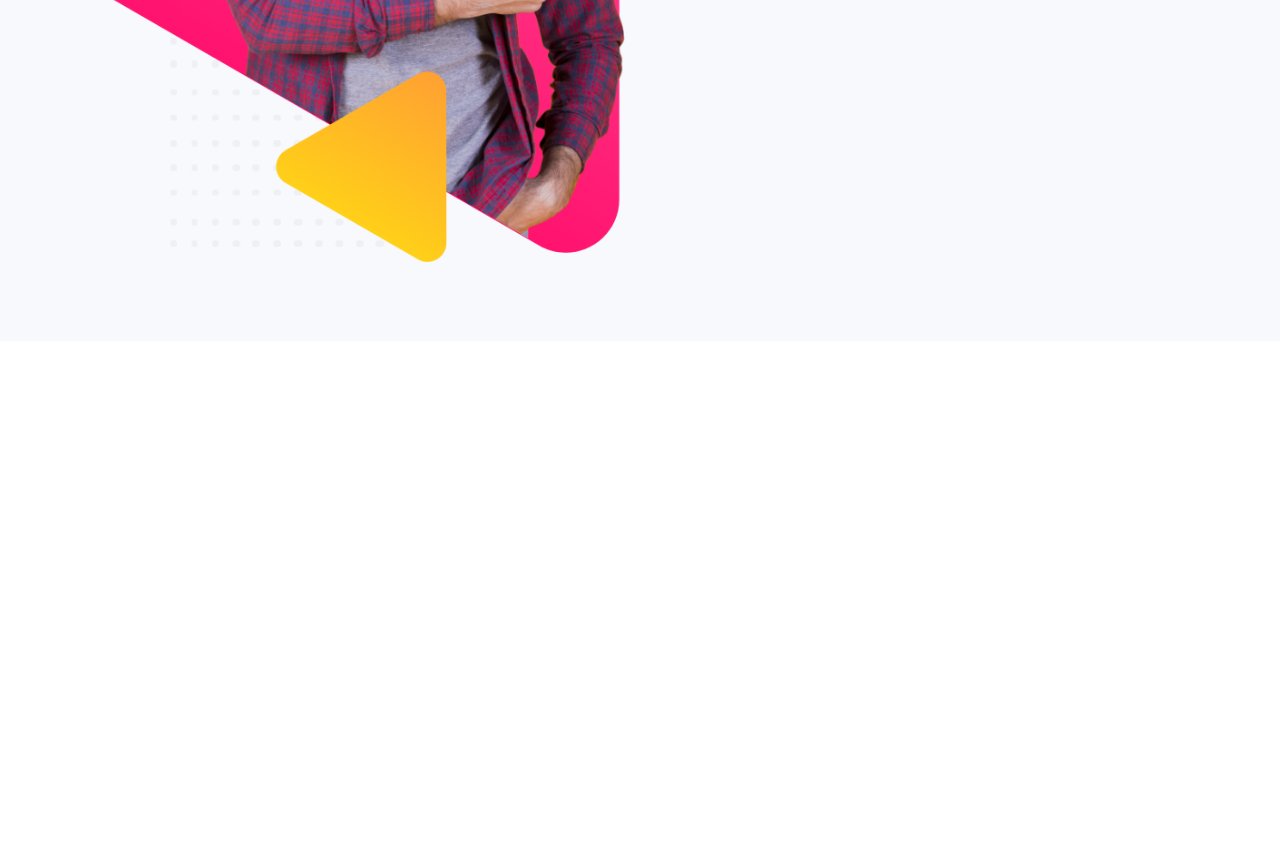
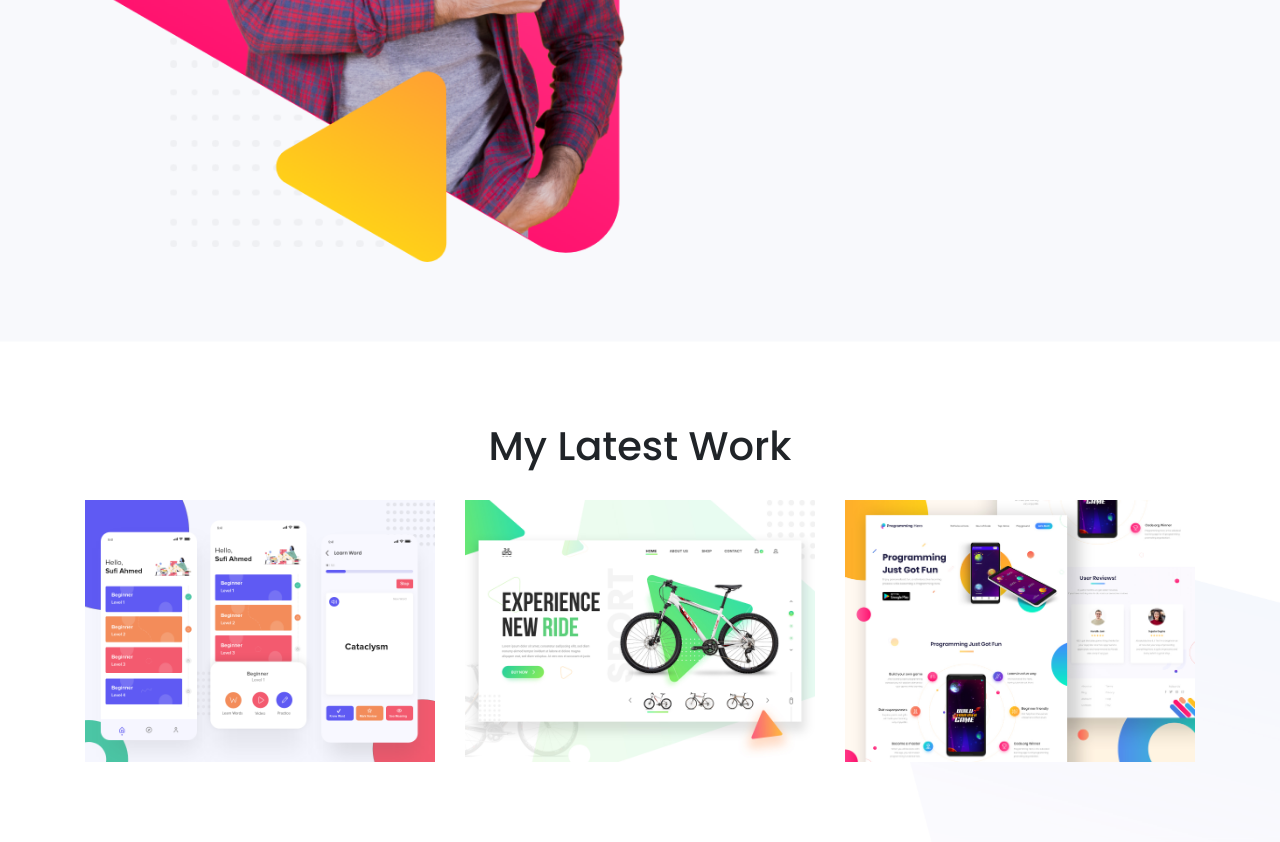
Before and after one commit to rubel306/personal-website-a1, a plain HTML site: page index.html in a window 1280 px wide. Shown: the part 1239-2081 px from the top of the page. Before the commit the page ends 1581 px from the top, so only its background shows below. Drawn offline with Linux system fonts and the light colour scheme.

Commit message:
Latest Work section completed

```diff
--- a/css/style.css
+++ b/css/style.css
@@ -11,8 +11,6 @@ a, a:hover{
 }
 h1, h2, h3{
     color: #202428;
-}
-h2{
     margin-bottom: 30px;
 }
 img{
@@ -54,3 +52,8 @@ a.link-btn:hover{
     background-repeat: no-repeat;
     background-size: cover;
 }
+.latestwork{
+    background-image: url(../img/latest-work-bg.png);
+    background-repeat: no-repeat;
+    background-size: cover;
+}
--- a/index.html
+++ b/index.html
@@ -52,5 +52,30 @@
     </section>
     <!-- Biography section end -->
 
+    <!-- latestwork section end -->
+    <section class="latestwork">
+        <div class="container">
+            <div class="row">
+                <div class="col-12">
+                    <div class="text-center">
+                        <h1>My Latest Work</h1>
+                    </div>
+                </div>
+            </div>
+            <div class="row">
+                <div class="col-4">
+                    <img src="img/latest-work/work-1.png" alt="">
+                </div>
+                <div class="col-4">
+                    <img src="img/latest-work/work-2.jpg" alt="">
+                </div>
+                <div class="col-4">
+                    <img src="img/latest-work/work-3.jpg" alt="">
+                </div>
+            </div>
+        </div>
+    </section>
+    <!-- latestwork section end -->
+
 </body>
 </html>
```
